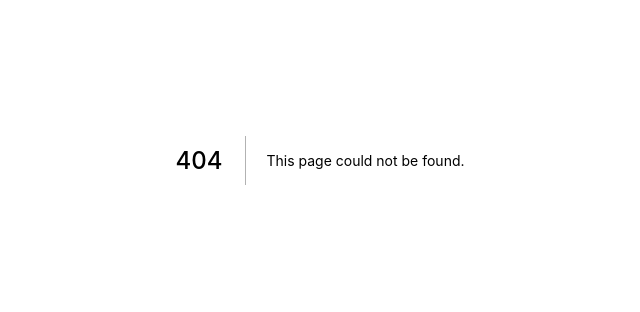
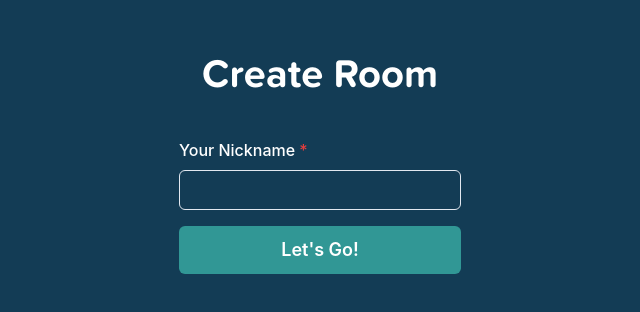
Before and after one commit to bilafish/multiplayer-mahjong, a Next.js app in the folder frontend/: page /room/new in a window 1280 px wide. Before the commit this address had no page. Shown: the part 240-552 px from the top of the page, without its empty margins (320-960 px from the left). Built offline with nearby package versions, Linux system fonts and the light colour scheme.

Commit message:
feat: add create room page

```diff
--- /dev/null
+++ b/frontend/pages/room/new.js
@@ -0,0 +1,53 @@
+import styles from "../../styles/Home.module.css";
+import {
+  Input,
+  VStack,
+  FormControl,
+  FormLabel,
+  Button,
+} from "@chakra-ui/react";
+
+export async function getStaticProps() {
+  return {
+    props: {},
+  };
+}
+
+const CreateRoomForm = () => {
+  const submitHandler = (e) => {
+    e.preventDefault();
+    console.log("submit");
+  };
+  return (
+    <form onSubmit={submitHandler}>
+      <VStack spacing="1rem" color="white">
+        <FormControl id="email" colorScheme="teal" isRequired>
+          <FormLabel>Your Nickname</FormLabel>
+          <Input />
+        </FormControl>
+        <Button colorScheme="teal" size="lg" width="100%" type="submit">
+          Let's Go!
+        </Button>
+      </VStack>
+    </form>
+  );
+};
+
+export default function CreateRoom() {
+  return (
+    <div className={styles.container}>
+      <h1
+        style={{
+          fontFamily: "Proxima Nova",
+          fontWeight: "700",
+          color: "white",
+          fontSize: "2.5rem",
+          marginBottom: "2rem",
+        }}
+      >
+        Create Room
+      </h1>
+      <CreateRoomForm />
+    </div>
+  );
+}
```
